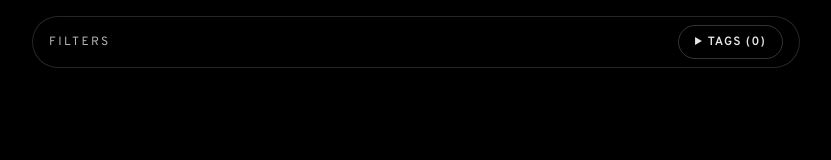
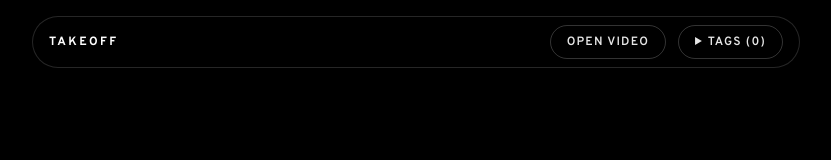
Before and after one commit to mohitk05/takeoff, a Vue app: page / in a window 1280 px wide. Shown: the top 160 px of the page, without its empty margins (224-1055 px from the left). Built offline with nearby package versions, Linux system fonts and the light colour scheme.

Commit message:
Fix first video load

```diff
--- a/src/components/Root.vue
+++ b/src/components/Root.vue
@@ -5,13 +5,13 @@ import videos from "../assets/videos.json";
 const currentVideoIndex = ref(0);
 const selectedTags = ref<string[]>([]);
 
-const allTags = computed(() => {
+const allTags = (() => {
   const tagSet = new Set<string>();
   videos.forEach((video) => {
     video.tags.forEach((tag) => tagSet.add(tag));
   });
   return Array.from(tagSet).sort((a, b) => a.localeCompare(b));
-});
+})();
 
 const filteredVideos = computed(() => {
   if (selectedTags.value.length === 0) return videos;
@@ -21,7 +21,13 @@ const filteredVideos = computed(() => {
 });
 
 const videoIds = computed(() => filteredVideos.value.map((video) => video.id));
-const videoId = computed(() => videoIds.value[currentVideoIndex.value] ?? "");
+const hasVideos = computed(() => videoIds.value.length > 0);
+const currentVideoId = computed(() => {
+  if (!hasVideos.value) return "";
+  const maxIndex = videoIds.value.length - 1;
+  const safeIndex = Math.min(Math.max(0, currentVideoIndex.value), maxIndex);
+  return videoIds.value[safeIndex] ?? "";
+});
 const isVideoVisible = ref(false);
 
 const handleVideoEnd = () => {
@@ -33,6 +39,7 @@ const handleVideoEnd = () => {
 let player: any = null;
 let isYouTubeApiLoading = false;
 let isYouTubeApiLoaded = false;
+let isPlayerReady = false;
 
 const loadYouTubeApi = () => {
   if (isYouTubeApiLoaded || isYouTubeApiLoading) return;
@@ -53,8 +60,16 @@ const setupPlayer = () => {
   const iframe = document.querySelector("iframe");
   if (!iframe) return;
 
+  if (player?.destroy) {
+    player.destroy();
+  }
+  isPlayerReady = false;
+
   player = new (window as any).YT.Player(iframe, {
     events: {
+      onReady: () => {
+        isPlayerReady = true;
+      },
       onStateChange: (event: any) => {
         // YT.PlayerState.ENDED = 0
         if (event.data === 0) {
@@ -76,19 +91,17 @@ const selectRandomIndex = () => {
     currentVideoIndex.value = 0;
     return;
   }
-  currentVideoIndex.value = Math.floor(
-    Math.random() * videoIds.value.length,
-  );
+  currentVideoIndex.value = Math.floor(Math.random() * videoIds.value.length);
 };
 
 const handleStartVideo = () => {
+  selectRandomIndex();
   isVideoVisible.value = true;
-  selectRandomIndex();
   loadYouTubeApi();
 };
 
 const handleKeyPress = (event: KeyboardEvent) => {
-  if (videoIds.value.length === 0) return;
+  if (!isVideoVisible.value || videoIds.value.length === 0) return;
   if (event.key === "ArrowUp") {
     // Previous video
     currentVideoIndex.value =
@@ -98,12 +111,29 @@ const handleKeyPress = (event: KeyboardEvent) => {
     // Next video
     currentVideoIndex.value =
       (currentVideoIndex.value + 1) % videoIds.value.length;
+  } else if (event.key === "ArrowRight") {
+    seekBy(10);
+  } else if (event.key === "ArrowLeft") {
+    seekBy(-10);
   }
 };
 
 onMounted(() => {
   window.addEventListener("keydown", handleKeyPress);
+  selectRandomIndex();
 });
+
+const seekBy = (deltaSeconds: number) => {
+  if (!isPlayerReady || !player?.getCurrentTime || !player?.seekTo) return;
+  const currentTime = player.getCurrentTime();
+  const duration = player.getDuration?.() ?? 0;
+  const unclamped = currentTime + deltaSeconds;
+  const nextTime =
+    duration > 0
+      ? Math.min(Math.max(0, unclamped), duration)
+      : Math.max(0, unclamped);
+  player.seekTo(nextTime, true);
+};
 
 watch(filteredVideos, (nextVideos) => {
   if (nextVideos.length === 0) {
@@ -126,10 +156,19 @@ onUnmounted(() => {
       <div
         class="mx-auto flex w-full max-w-3xl items-center justify-between gap-3 rounded-full border border-white/15 bg-black/60 px-4 py-2 text-white backdrop-blur"
       >
-        <div class="text-xs uppercase tracking-[0.2em] text-white/70">
-          Filters
+        <div class="text-xs uppercase tracking-[0.2em] text-white font-bold">
+          Takeoff
         </div>
         <div class="flex items-center gap-3">
+          <a
+            v-if="currentVideoId"
+            class="rounded-full border border-white/20 px-4 py-2 text-xs font-semibold uppercase tracking-widest text-white/90 hover:border-white/40 hover:text-white"
+            :href="`https://www.youtube.com/watch?v=${currentVideoId}`"
+            target="_blank"
+            rel="noreferrer"
+          >
+            Open Video
+          </a>
           <details class="relative">
             <summary
               class="cursor-pointer select-none rounded-full border border-white/20 px-4 py-2 text-xs font-semibold uppercase tracking-widest text-white/90 hover:border-white/40"
@@ -166,11 +205,11 @@ onUnmounted(() => {
         </div>
       </div>
     </div>
-    <template v-if="isVideoVisible && videoId">
+    <template v-if="isVideoVisible && hasVideos">
       <transition name="fade-slow">
         <div class="fixed inset-0 h-full w-full overflow-hidden">
           <iframe
-            :key="videoId"
+            :key="currentVideoId"
             class="absolute left-1/2 top-1/2 -translate-x-1/2 -translate-y-1/2 pointer-events-none"
             style="
               width: 120vw;
@@ -178,7 +217,7 @@ onUnmounted(() => {
               min-height: 120vh;
               min-width: 213.33vh;
             "
-            :src="`https://www.youtube.com/embed/${videoId}?autoplay=1&controls=0&showinfo=0&modestbranding=1&rel=0&disablekb=1&fs=0&iv_load_policy=3&enablejsapi=1`"
+            :src="`https://www.youtube.com/embed/${currentVideoId}?autoplay=1&controls=0&showinfo=0&modestbranding=1&rel=0&disablekb=1&fs=0&iv_load_policy=3&enablejsapi=1`"
             title="YouTube video player"
             frameborder="0"
             allow="
@@ -197,7 +236,7 @@ onUnmounted(() => {
         </div>
       </transition>
     </template>
-    <template v-else-if="isVideoVisible && !videoId">
+    <template v-else-if="isVideoVisible && !hasVideos">
       <div
         class="relative z-1 flex h-full w-full flex-col items-center justify-center gap-3 p-6 text-center text-white"
       >
```
